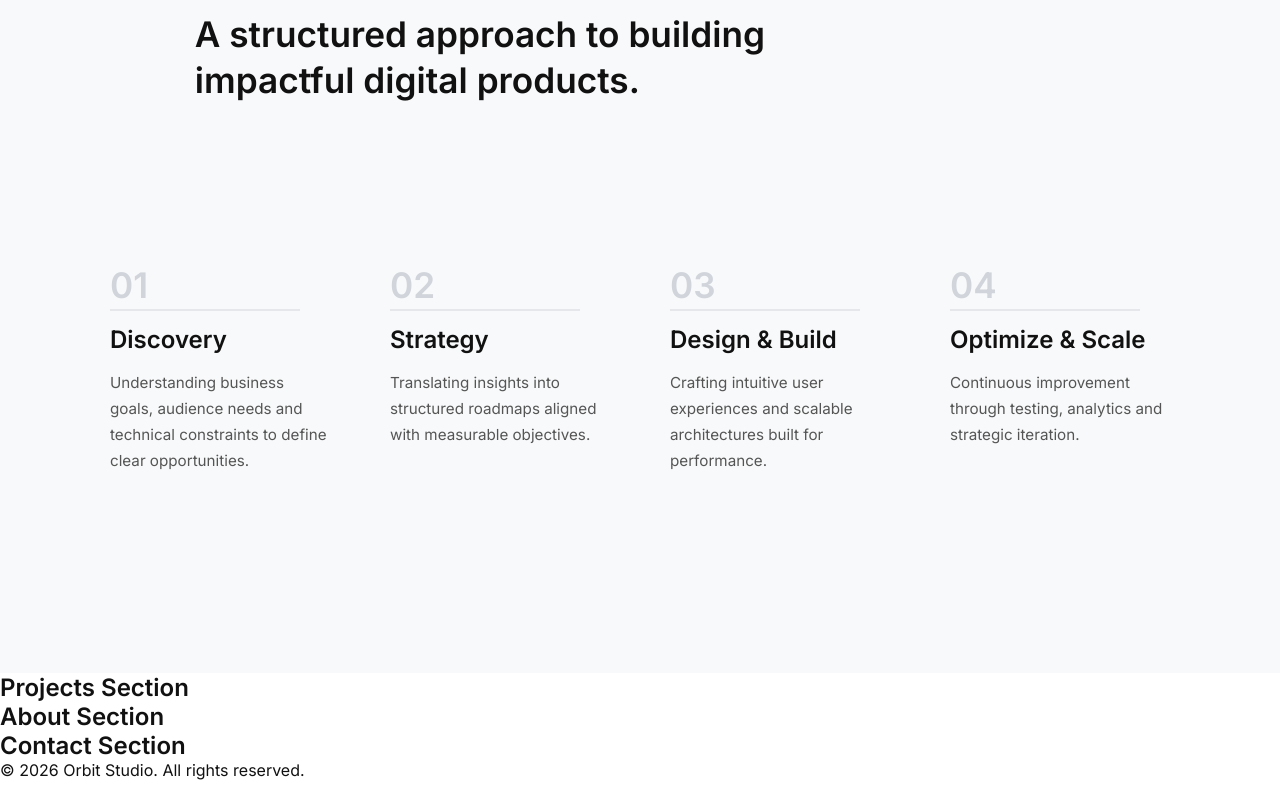
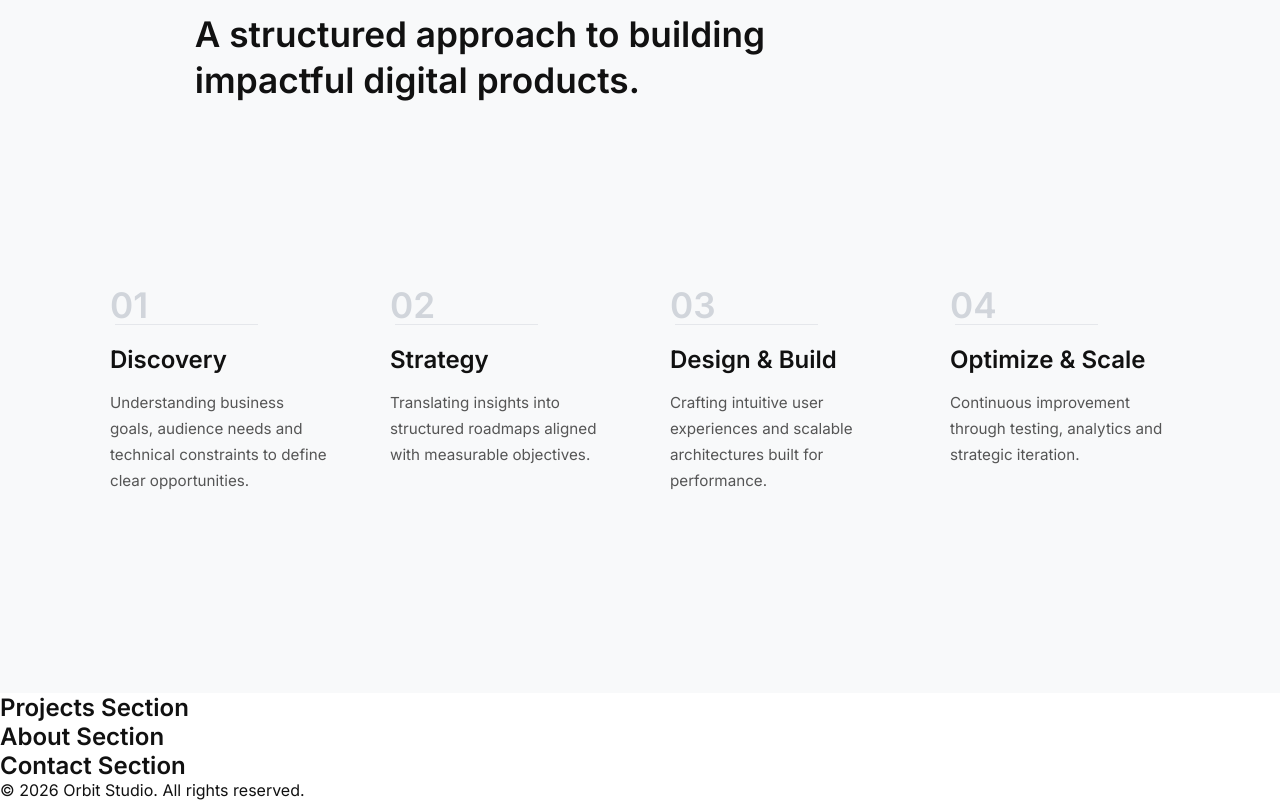
Before and after one commit to DaviddeCaso/orbit-studio, a React (Vite) app: page / in a window 1280 px wide. Shown: the part 1824-2624 px from the top of the page. Built offline with nearby package versions, Linux system fonts and the light colour scheme.

Commit message:
style: refine segmented process lines for cleaner visual hierarchy

```diff
--- a/src/styles/globals.css
+++ b/src/styles/globals.css
@@ -273,16 +273,16 @@ nav a {
 
 .process-step {
   position: relative;
-  padding-top: 40px;
+  padding-top: 60px;
 }
 
 .process-step::before {
   content: "";
   position: absolute;
-  top: 85px;
-  left: 0;
-  right: 30px;
-  height: 2px;
+  top: 100px;
+  left: 5px;
+  width: 65%;
+  height: 1px;
   background: #e5e7eb;
 }
 
@@ -312,7 +312,7 @@ nav a {
     gap: 50px;
   }
 
-  .process-steps::before {
+  .process-step::before {
     display: none;
   }
 }
```
